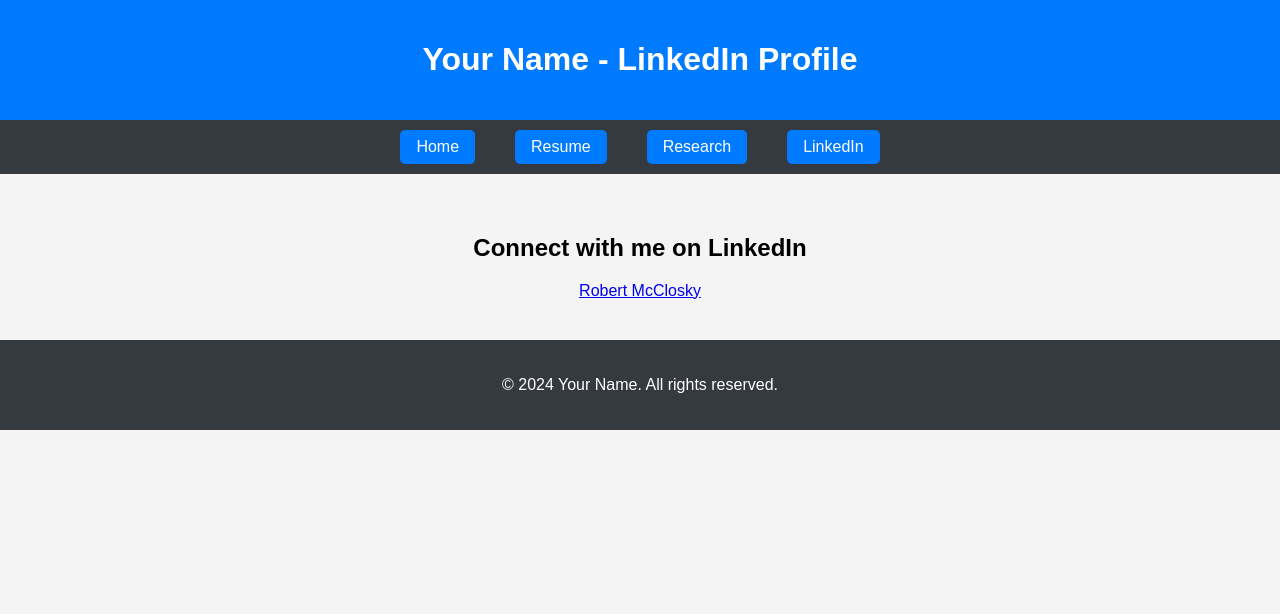
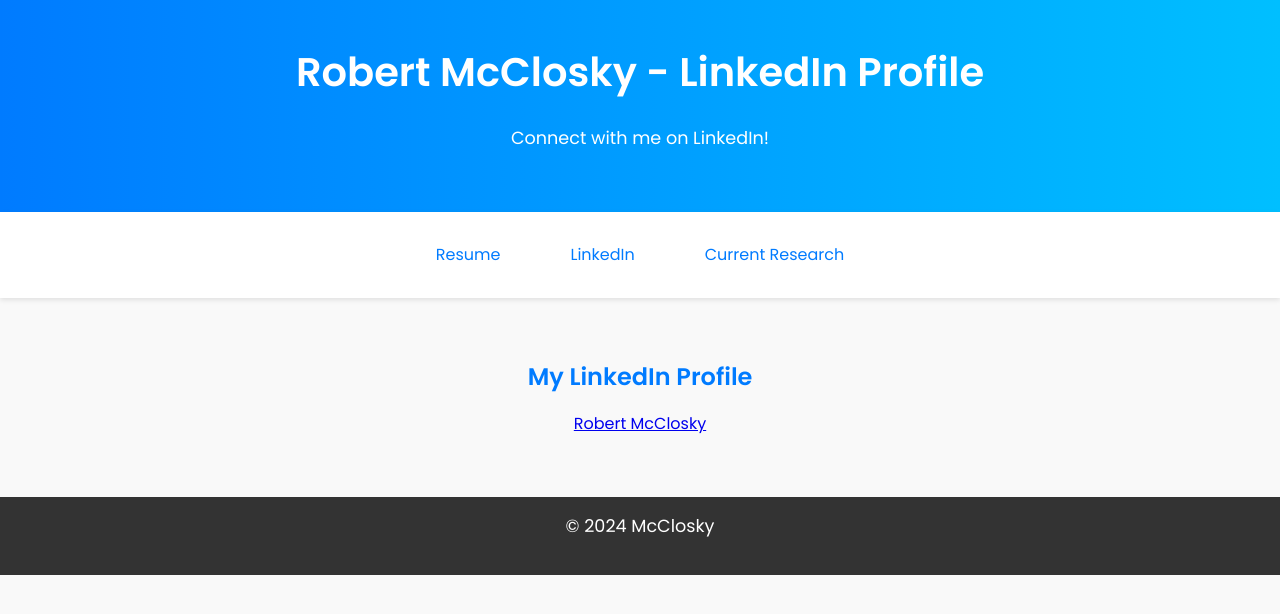
Before and after one commit to bobbymcclosky/bobbymcclosky.github.io, a plain HTML site: page linkedin.html in a window 1280 px wide. Drawn offline with Linux system fonts and the light colour scheme.

Commit message:
Update linkedin.html

```diff
--- a/linkedin.html
+++ b/linkedin.html
@@ -3,75 +3,103 @@
 <head>
     <meta charset="UTF-8">
     <meta name="viewport" content="width=device-width, initial-scale=1.0">
-    <title>Your Name - LinkedIn</title>
+    <title>Robert McClosky - LinkedIn</title>
+    <!-- Google Fonts -->
+    <link href="https://fonts.googleapis.com/css2?family=Poppins:wght@300;400;600&display=swap" rel="stylesheet">
     <style>
-        body {
-            font-family: Arial, sans-serif;
+        * {
             margin: 0;
             padding: 0;
-            background-color: #f4f4f4;
+            box-sizing: border-box;
+        }
+        body {
+            font-family: 'Poppins', sans-serif;
+            background-color: #f9f9f9;
+            color: #333;
+            line-height: 1.6;
         }
         header {
-            background-color: #007bff;
+            background: linear-gradient(90deg, #007bff, #00bfff);
             color: white;
-            padding: 20px;
+            padding: 40px 0;
             text-align: center;
         }
         nav {
-            background-color: #343a40;
-            padding: 10px;
             display: flex;
             justify-content: center;
+            padding: 20px 0;
+            background-color: #fff;
+            box-shadow: 0 2px 5px rgba(0, 0, 0, 0.1);
         }
         nav a {
-            color: white;
+            color: #007bff;
             text-decoration: none;
-            margin: 0 20px;
-            padding: 8px 16px;
-            background-color: #007bff;
+            margin: 0 15px;
+            font-weight: 500;
+            padding: 10px 20px;
             border-radius: 5px;
-            transition: background-color 0.3s;
+            transition: background-color 0.3s ease, color 0.3s ease;
         }
         nav a:hover {
-            background-color: #0056b3;
+            background-color: #007bff;
+            color: white;
         }
         section {
-            padding: 40px;
+            max-width: 1200px;
+            margin: 60px auto;
+            padding: 0 20px;
             text-align: center;
         }
+        h1 {
+            font-weight: 600;
+            font-size: 2.5em;
+            margin-bottom: 20px;
+        }
+        h2 {
+            font-weight: 600;
+            margin-bottom: 15px;
+            color: #007bff;
+        }
+        p {
+            font-size: 1.1em;
+            margin-bottom: 20px;
+        }
         footer {
-            background-color: #343a40;
+            background-color: #333;
             color: white;
             text-align: center;
-            padding: 20px;
+            padding: 15px;
+            position: relative;
+            bottom: 0;
+            width: 100%;
         }
     </style>
 </head>
 <body>
+
 <header>
-        <h1>Your Name - LinkedIn Profile</h1>
+    <h1>Robert McClosky - LinkedIn Profile</h1>
+    <p>Connect with me on LinkedIn!</p>
 </header>
 
 <nav>
-        <a href="index.html">Home</a>
     <a href="resume.html">Resume</a>
-        <a href="research.html">Research</a>
     <a href="linkedin.html">LinkedIn</a>
+    <a href="research.html">Current Research</a>
 </nav>
 
 <section>
-        <h2>Connect with me on LinkedIn</h2>
-
+    <h2>My LinkedIn Profile</h2>
     <!-- LinkedIn Badge Embed Code -->
-        <script src="https://platform.linkedin.com/badges/js/profile.js" async defer type="text/javascript"></script>
-        <div class="badge-base LI-profile-badge" data-locale="en_US" data-size="medium" data-theme="dark" data-type="VERTICAL" data-vanity="robert-mcclosky-4b4a35258" data-version="v1"><a class="badge-base__link LI-simple-link" href="https://www.linkedin.com/in/robert-mcclosky-4b4a35258?trk=profile-badge">Robert McClosky</a></div>
-
+    <div class="badge-base LI-profile-badge" data-locale="en_US" data-size="large" data-theme="light" data-type="VERTICAL" data-vanity="your-linkedin-username" data-version="v1">
+        <a class="badge-base__link LI-simple-link" href="https://www.linkedin.com/in/your-linkedin-username">Robert McClosky</a>
     </div>
     <script src="https://platform.linkedin.com/badges/js/profile.js" async defer type="text/javascript"></script>
 </section>
 
 <footer>
-        <p>&copy; 2024 Your Name. All rights reserved.</p>
+    <p>© 2024 McClosky</p>
 </footer>
+
 </body>
 </html>
```
Lines whose indentation alone changed are shown as unchanged.
